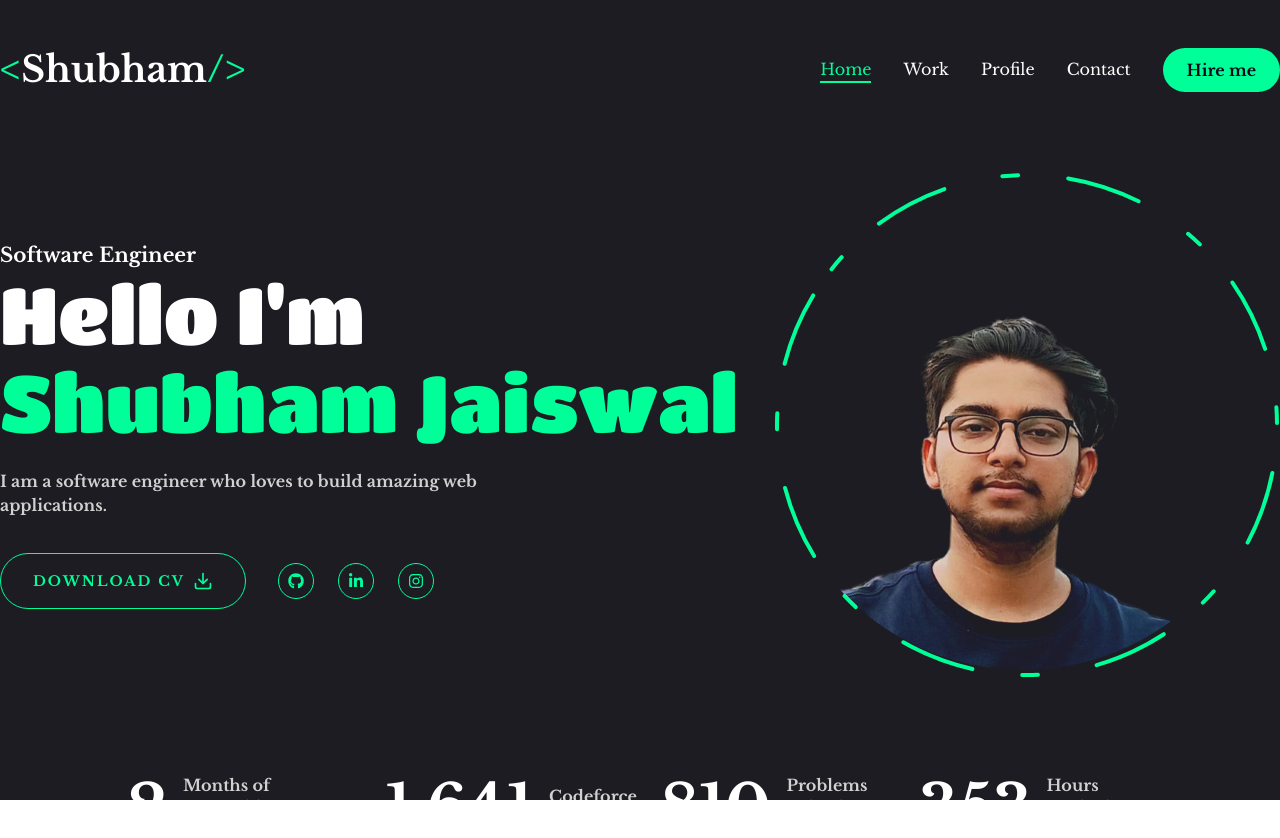
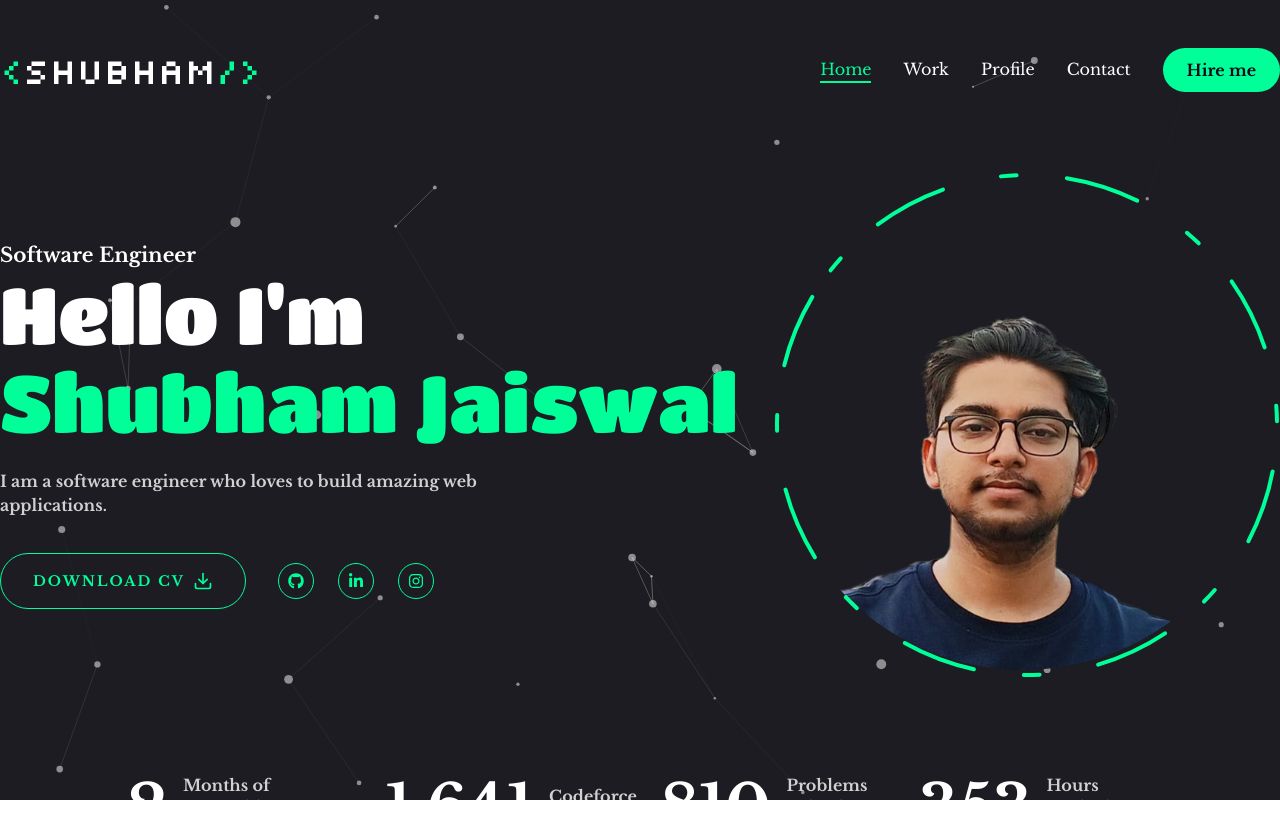
Before and after one commit to Shubham9455/portfolio, a Next.js app: page / in a window 1280 px wide. Built offline with nearby package versions, Linux system fonts and the light colour scheme; a web font is replaced by a local one.

Commit message:
[feat]: particle animation

```diff
--- a/app/layout.jsx
+++ b/app/layout.jsx
@@ -3,6 +3,8 @@ import Header from "../components/Header";
 import "./globals.css";
 import PageTransition from "@/components/PageTransition";
 import StairTransition from "@/components/StairTransition";
+import CursorParticles from "@/components/CursorParticles";
+
 
 const geistSans = Geist({
   variable: "--font-geist-sans",
@@ -21,17 +23,29 @@ export const metadata = {
 };
 
 export default function RootLayout({ children }) {
+
   return (
     <html lang="en">
-      <link rel="preconnect" href="https://fonts.googleapis.com" />
-      <link rel="preconnect" href="https://fonts.gstatic.com" crossorigin />
+      <link
+        rel="preconnect"
+        href="https://fonts.googleapis.com"
+        precedence="default"
+      />
+      <link
+        rel="preconnect"
+        href="https://fonts.gstatic.com"
+        crossOrigin="true"
+        precedence="default"
+      />
       <link
         href="https://fonts.googleapis.com/css2?family=Libre+Baskerville:ital,wght@0,400;0,700;1,400&family=Roboto+Slab:wght@100..900&family=Silkscreen:wght@400;700&family=Tektur:wght@400..900&family=Titan+One&display=swap"
         rel="stylesheet"
+        precedence="default"
       />
       <body
-        className={`${geistSans.variable} ${geistMono.variable} antialiased libre-baskerville-bold`}
+        className={`${geistSans.variable} ${geistMono.variable} antialiased libre-baskerville-bold app`}
       >
+        <CursorParticles />
         <Header />
         <StairTransition />
         <PageTransition>{children}</PageTransition>
--- a/app/page.jsx
+++ b/app/page.jsx
@@ -7,7 +7,6 @@ import Socials from "@/components/Social";
 import Stats from "@/components/Stats";
 import { Button } from "@/components/ui/button";
 import { FiDownload } from "react-icons/fi";
-
 const resume = "/assets/resume.pdf";
 
 const Home = () => {
@@ -20,32 +19,8 @@ const Home = () => {
     document.body.removeChild(link);
   };
 
-  const [mouseTrail, setMouseTrail] = useState([]);
-
-  useEffect(() => {
-    const handleMouseMove = (e) => {
-      setMouseTrail((prev) =>
-        [...prev, { id: Date.now(), x: e.clientX, y: e.clientY }].slice(-10)
-      ); // Keep only the last 10 dots
-    };
-
-    window.addEventListener("mousemove", handleMouseMove);
-    return () => window.removeEventListener("mousemove", handleMouseMove);
-  }, []);
-
   return (
     <section className="h-full relative overflow-hidden">
-      {/* Cursor Animation */}
-      {mouseTrail.map(({ id, x, y }) => (
-        <motion.div
-          key={id}
-          className="absolute w-4 h-4 rounded-full bg-gradient-to-r from-indigo-500 via-purple-500 to-pink-500 opacity-75"
-          style={{ top: y, left: x }}
-          animate={{ scale: [0.5, 1.2, 0.5], opacity: [1, 0.5, 0] }}
-          transition={{ duration: 0.5 }}
-        />
-      ))}
-
       <div className="container mx-auto h-full">
         <div className="flex flex-col xl:flex-row items-center justify-between xl:pt-8 xl:pb-24">
           <div className="text-center xl:text-left order-2 xl:order-none">
@@ -80,7 +55,7 @@ const Home = () => {
               </div>
             </div>
           </div>
-          <div className="order-1 xl:order-none mb-8 xl:mb-0">
+          <div className="order-1 xl:order-none mb-8 xl:mb-0 opacity-100 z-50">
             <Photo />
           </div>
         </div>
--- /dev/null
+++ b/components/CursorParticles.jsx
@@ -0,0 +1,94 @@
+"use client";
+import { useCallback } from "react";
+import Particles from "react-tsparticles";
+//import { loadFull } from "tsparticles"; // if you are going to use `loadFull`, install the "tsparticles" package too.
+import { loadSlim } from "tsparticles-slim"; // if you are going to use `loadSlim`, install the "tsparticles-slim" package too.
+
+const App = () => {
+  const particlesInit = useCallback(async (engine) => {
+    console.log(engine);
+    // you can initiate the tsParticles instance (engine) here, adding custom shapes or presets
+    // this loads the tsparticles package bundle, it's the easiest method for getting everything ready
+    // starting from v2 you can add only the features you need reducing the bundle size
+    //await loadFull(engine);
+    await loadSlim(engine);
+  }, []);
+
+  const particlesLoaded = useCallback(async (container) => {
+    await console.log(container);
+  }, []);
+
+  return (
+    <Particles
+      id="tsparticles"
+      init={particlesInit}
+      loaded={particlesLoaded}
+      options={{
+        fpsLimit: 120,
+        interactivity: {
+          events: {
+            onClick: {
+              enable: true,
+              mode: "push",
+            },
+            onHover: {
+              enable: true,
+              mode: "repulse",
+            },
+            resize: true,
+          },
+          modes: {
+            push: {
+              quantity: 4,
+            },
+            repulse: {
+              distance: 200,
+              duration: 1,
+            },
+          },
+        },
+        particles: {
+          color: {
+            value: "#ffffff",
+          },
+          links: {
+            color: "#ffffff",
+            distance: 150,
+            enable: true,
+            opacity: 0.2,
+            width: 1,
+          },
+          move: {
+            direction: "none",
+            enable: true,
+            outModes: {
+              default: "bounce",
+            },
+            random: false,
+            speed: 2,
+            straight: false,
+          },
+          number: {
+            density: {
+              enable: true,
+              area: 2000,
+            },
+            value: 80,
+          },
+          opacity: {
+            value: 0.5,
+          },
+          shape: {
+            type: "circle",
+          },
+          size: {
+            value: { min: 1, max: 5 },
+          },
+        },
+        detectRetina: true,
+      }}
+    />
+  );
+};
+
+export default App;
--- a/components/Header.jsx
+++ b/components/Header.jsx
@@ -10,8 +10,8 @@ const Header = () => {
       <div className="container mx-auto flex justify-between items-center">
         {/* LOGO  */}
         <Link href="/">
-          <h1 className="text-4xl font-semibold">
-            <span className="text-accent">&lt;</span>Shubham
+          <h1 className="text-4xl font-semibold silkscreen-bold">
+            <span className="text-accent ">&lt;</span>Shubham
             <span className="text-accent">/&gt;</span>
           </h1>
         </Link>
--- a/components/MobileNav.jsx
+++ b/components/MobileNav.jsx
@@ -33,8 +33,9 @@ const MobileNav = () => {
       <SheetContent className={"flex flex-col "}>
         <div className="mt-32 mb-40 text-center text-2xl">
           <Link href="/">
-            <h1 className="text-4xl font-semibold">
-              Shubham <span className="text-accent">_ Jaiswal</span>
+            <h1 className="text-4xl font-semibold silkscreen-bold">
+              <span className="text-accent ">&lt;</span>Shubham
+              <span className="text-accent">/&gt;</span>
             </h1>
           </Link>
         </div>
@@ -43,7 +44,9 @@ const MobileNav = () => {
             <Link
               key={index}
               href={link.path}
-              className={`${link.path === pathname && "text-accent border-b-2 border-accent"}
+              className={`${
+                link.path === pathname && "text-accent border-b-2 border-accent"
+              }
               text-xl capitalize hover:text-accent transition-all`}
             >
               {link.name}
--- a/components/Photo.jsx
+++ b/components/Photo.jsx
@@ -13,7 +13,7 @@ const Photo = () => {
         animate={{
           opacity: 1,
           transition: {
-            delay: 2,
+            delay: 1,
             duration: 0.4,
             ease: "easeIn",
           },
--- a/package.json
+++ b/package.json
@@ -25,8 +25,12 @@
     "react-countup": "^6.5.3",
     "react-dom": "^19.0.0",
     "react-icons": "^5.5.0",
+    "react-tsparticles": "^2.12.2",
     "swiper": "^11.2.6",
     "tailwind-merge": "^3.0.2",
+    "threejs-toys": "^0.0.8",
+    "tsparticles": "^3.8.1",
+    "tsparticles-slim": "^2.12.0",
     "tw-animate-css": "^1.2.4"
   },
   "devDependencies": {
```
Also changed, not shown: 1 other file (tests, documents, lock files or other folders).
